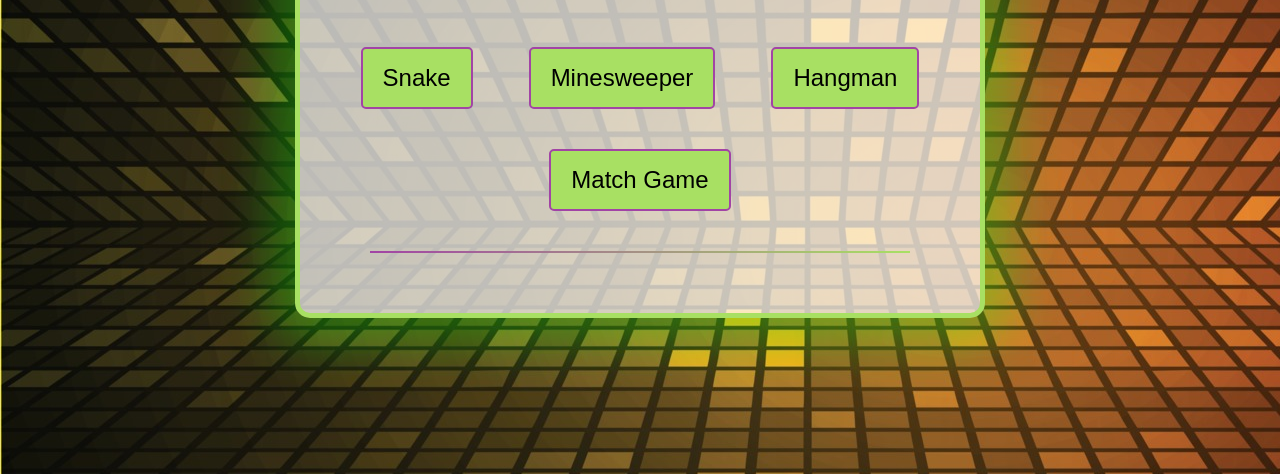
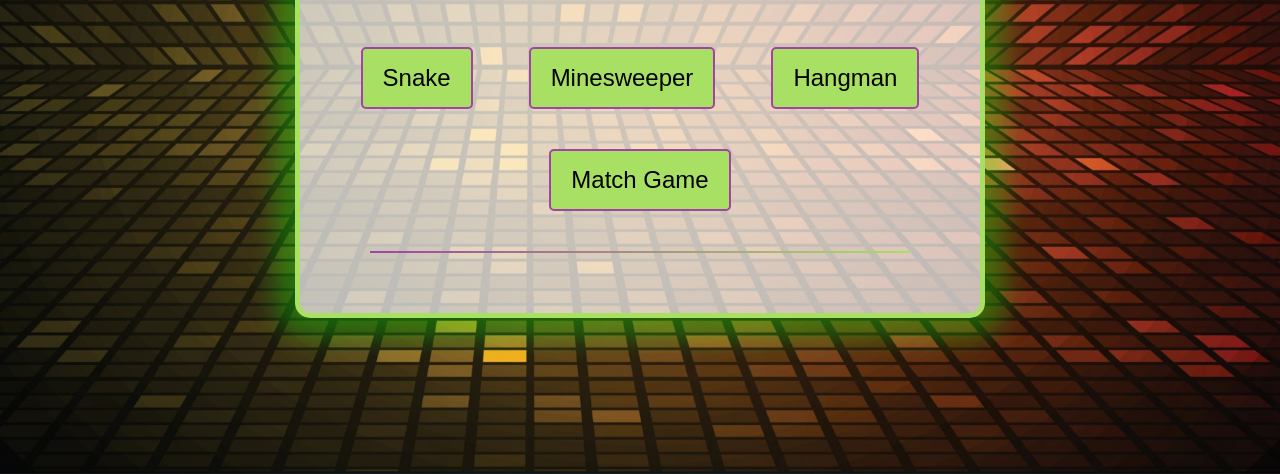
Before and after one commit to KnotEnvy/KnotzRetroArcadeGamez, a plain HTML site: page arcade.html in a window 1280 px wide. Shown: the part 342-816 px from the top of the page. Drawn offline with Linux system fonts and the light colour scheme.

Commit message:
mvp ready

```diff
--- a/gamez/styles.css
+++ b/gamez/styles.css
@@ -3,29 +3,29 @@
 body {
     font-family: 'Press Start 2P', cursive;
     text-align: center;
-    background: linear-gradient(to right, #2e7a0b, #a8e063);
     background-image: url('bg.jpg');
-    /* background-repeat: repeat; */
+    background-position: center;     /* Center the background */
+    background-repeat: no-repeat;    /* Don't repeat the background image */
+    background-size: cover;          /* Resize the background image to cover the entire container */
     display: flex;
     justify-content: center;
     align-items: center;
     height: 100vh;
+    color: #333;
 
-
-    color: #333;
 }
 
 /* ... [existing styles] */
 
 .arcade-container {
     max-width: 600px;
+    margin: 50px auto;
     padding: 40px;
     text-align: center;
     background: rgba(255, 255, 255, 0.7);
     border-radius: 15px;
     border: 5px solid #a8e063;
-    box-shadow: 0 0 50px 25px rgba(0, 255, 0, 0.3); /* Green glowing effect */
-
+    box-shadow: 0 0 25px 20px rgba(0, 255, 0, 0.3);
 }
 .arcade-container::before,
 .arcade-container::after {
```
